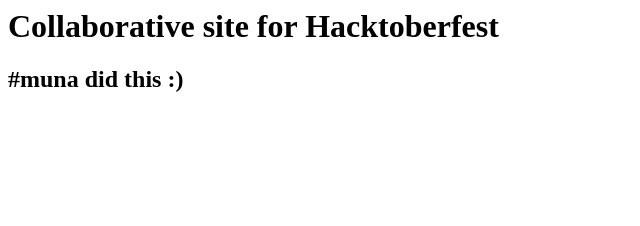
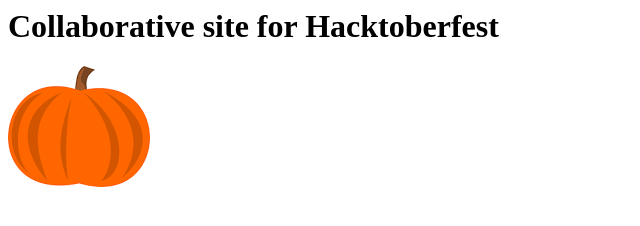
Before and after one commit to FParad0xx/octogame, a plain HTML site: page index.html in a window 1280 px wide. Shown: the whole page, without its empty margins (0-640 px from the left). Drawn offline with Linux system fonts and the light colour scheme.

Commit message:
added a cat image

```diff
--- a/index.html
+++ b/index.html
@@ -1,2 +1,2 @@
 <h1> Collaborative site for Hacktoberfest </h1>
-<h2> #muna did this :) </h2>
+<img src="images/cat.png">
--- a/style.css
+++ b/style.css
@@ -1,2 +1,2 @@
-body {
-  background-color:#dda15e;}
+{body
+  background-color:#dda15e}
```
Also changed, not shown: images/Inkedautumn_LI.jpg (renamed from Inkedautumn_LI.jpg), images/cat.png (renamed from cat.png), 3 other files.
